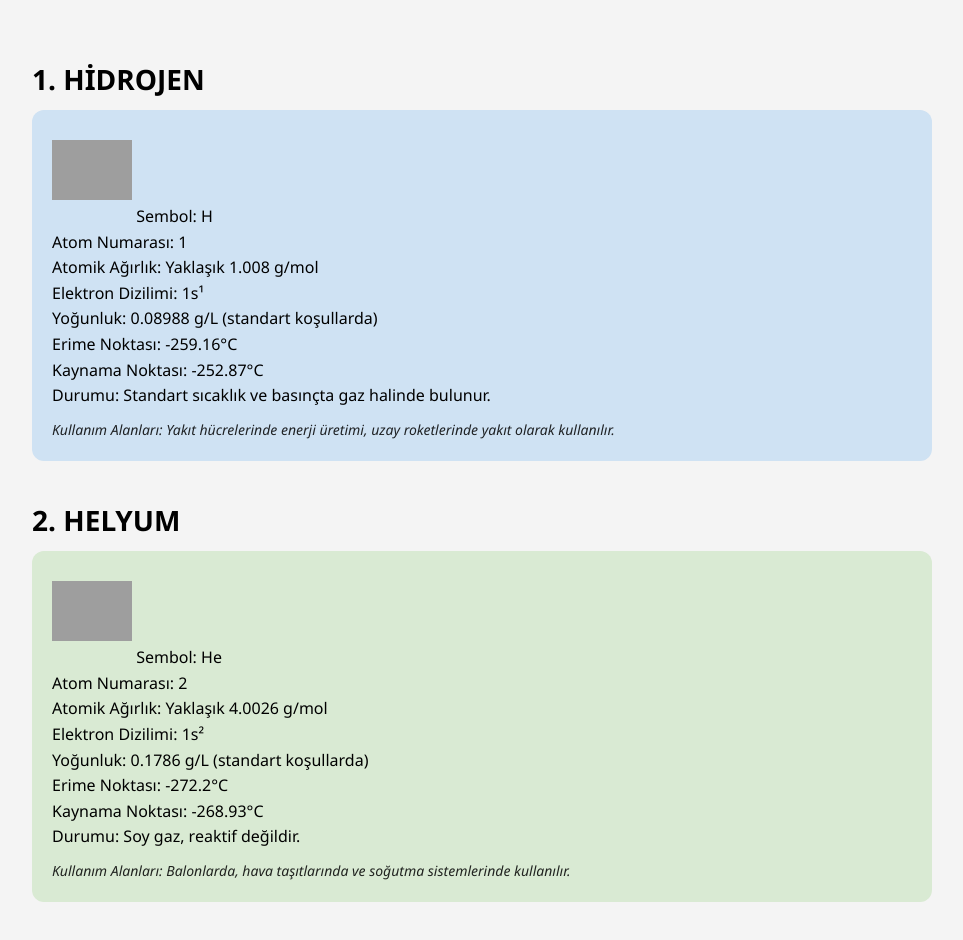
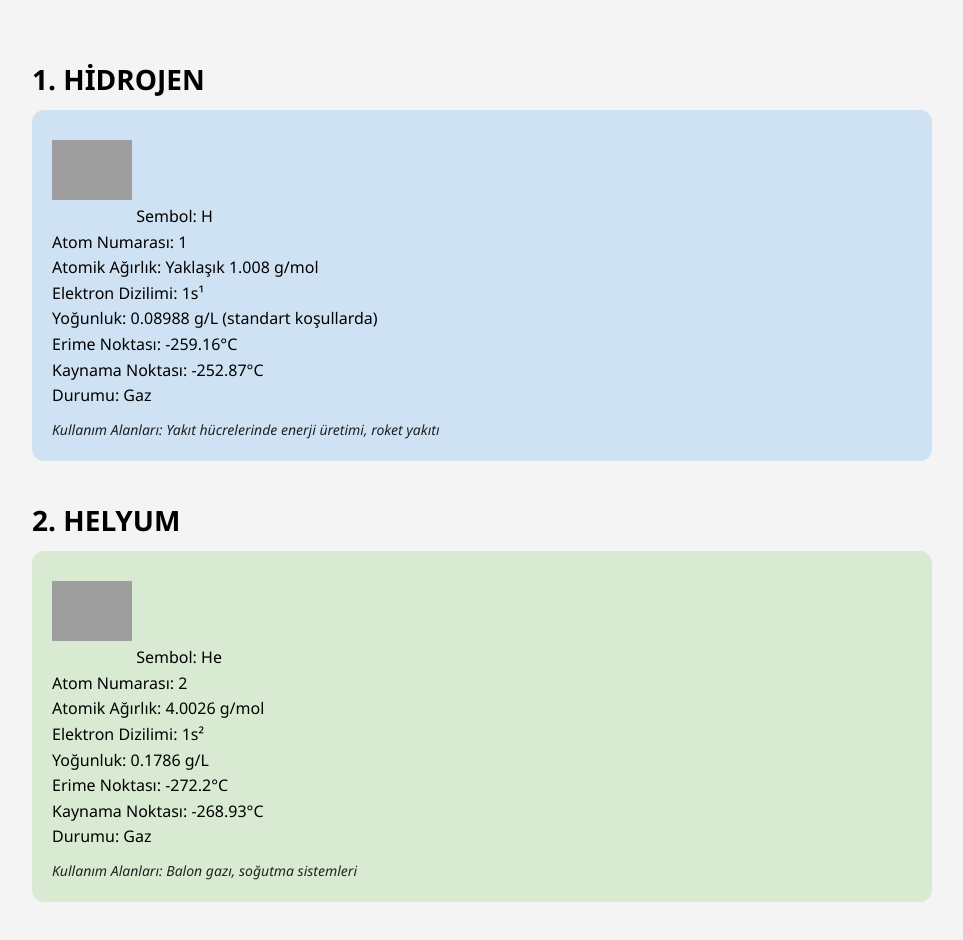
Before and after one commit to Ethryx/proje, a plain HTML site: page index.html in a window 1280 px wide. Shown: the whole page, without its empty margins (158-1121 px from the left). Drawn offline with Linux system fonts and the light colour scheme; grey boxes are pictures that could not be loaded.

Commit message:
Update index.html

```diff
--- a/index.html
+++ b/index.html
@@ -67,41 +67,43 @@
 </head>
 <body>
   <div class="container">
+<!-- Elementler JS ile yüklenecek -->
+<script>
+const elements = [
+  {
+    title: "1. HİDROJEN",
+    bg: "bg-1",
+    image: "https://cdn.jsdelivr.net/gh/ethryx/icons/1.png",
+    info: `Sembol: H<br>Atom Numarası: 1<br>Atomik Ağırlık: Yaklaşık 1.008 g/mol<br>Elektron Dizilimi: 1s¹<br>Yoğunluk: 0.08988 g/L (standart koşullarda)<br>Erime Noktası: -259.16°C<br>Kaynama Noktası: -252.87°C<br>Durumu: Gaz` ,
+    usage: "Yakıt hücrelerinde enerji üretimi, roket yakıtı"
+  },
+  {
+    title: "2. HELYUM",
+    bg: "bg-2",
+    image: "https://cdn.jsdelivr.net/gh/ethryx/icons/2.png",
+    info: `Sembol: He<br>Atom Numarası: 2<br>Atomik Ağırlık: 4.0026 g/mol<br>Elektron Dizilimi: 1s²<br>Yoğunluk: 0.1786 g/L<br>Erime Noktası: -272.2°C<br>Kaynama Noktası: -268.93°C<br>Durumu: Gaz`,
+    usage: "Balon gazı, soğutma sistemleri"
+  },
+  // 3-20 element buraya aynı yapıyla eklenecek
+];
 
-    <div class="element">
-      <div class="element-title">1. HİDROJEN</div>
-      <div class="element-info bg-1">
-        <img class="element-image" src="https://cdn-icons-png.flaticon.com/512/189/189001.png" alt="Hidrojen">
-        Sembol: H<br>
-        Atom Numarası: 1<br>
-        Atomik Ağırlık: Yaklaşık 1.008 g/mol<br>
-        Elektron Dizilimi: 1s¹<br>
-        Yoğunluk: 0.08988 g/L (standart koşullarda)<br>
-        Erime Noktası: -259.16°C<br>
-        Kaynama Noktası: -252.87°C<br>
-        Durumu: Standart sıcaklık ve basınçta gaz halinde bulunur.
-        <div class="element-usage">Kullanım Alanları: Yakıt hücrelerinde enerji üretimi, uzay roketlerinde yakıt olarak kullanılır.</div>
-      </div>
+const container = document.querySelector('.container');
+
+for (let i = 0; i < elements.length; i++) {
+  const el = elements[i];
+  const div = document.createElement('div');
+  div.className = 'element';
+  div.innerHTML = `
+    <div class="element-title">${el.title}</div>
+    <div class="element-info ${el.bg}">
+      <img class="element-image" src="${el.image}" alt="${el.title}">
+      ${el.info}
+      <div class="element-usage">Kullanım Alanları: ${el.usage}</div>
     </div>
-
-    <div class="element">
-      <div class="element-title">2. HELYUM</div>
-      <div class="element-info bg-2">
-        <img class="element-image" src="https://cdn-icons-png.flaticon.com/512/189/189003.png" alt="Helyum">
-        Sembol: He<br>
-        Atom Numarası: 2<br>
-        Atomik Ağırlık: Yaklaşık 4.0026 g/mol<br>
-        Elektron Dizilimi: 1s²<br>
-        Yoğunluk: 0.1786 g/L (standart koşullarda)<br>
-        Erime Noktası: -272.2°C<br>
-        Kaynama Noktası: -268.93°C<br>
-        Durumu: Soy gaz, reaktif değildir.
-        <div class="element-usage">Kullanım Alanları: Balonlarda, hava taşıtlarında ve soğutma sistemlerinde kullanılır.</div>
-      </div>
-    </div>
-
-    <!-- Diğer 3-20 elementler aynı yapıda eklenecek -->
-
-  </div>
+  `;
+  container.appendChild(div);
+}
+</script>
+</div>
 </body>
 </html>
```
